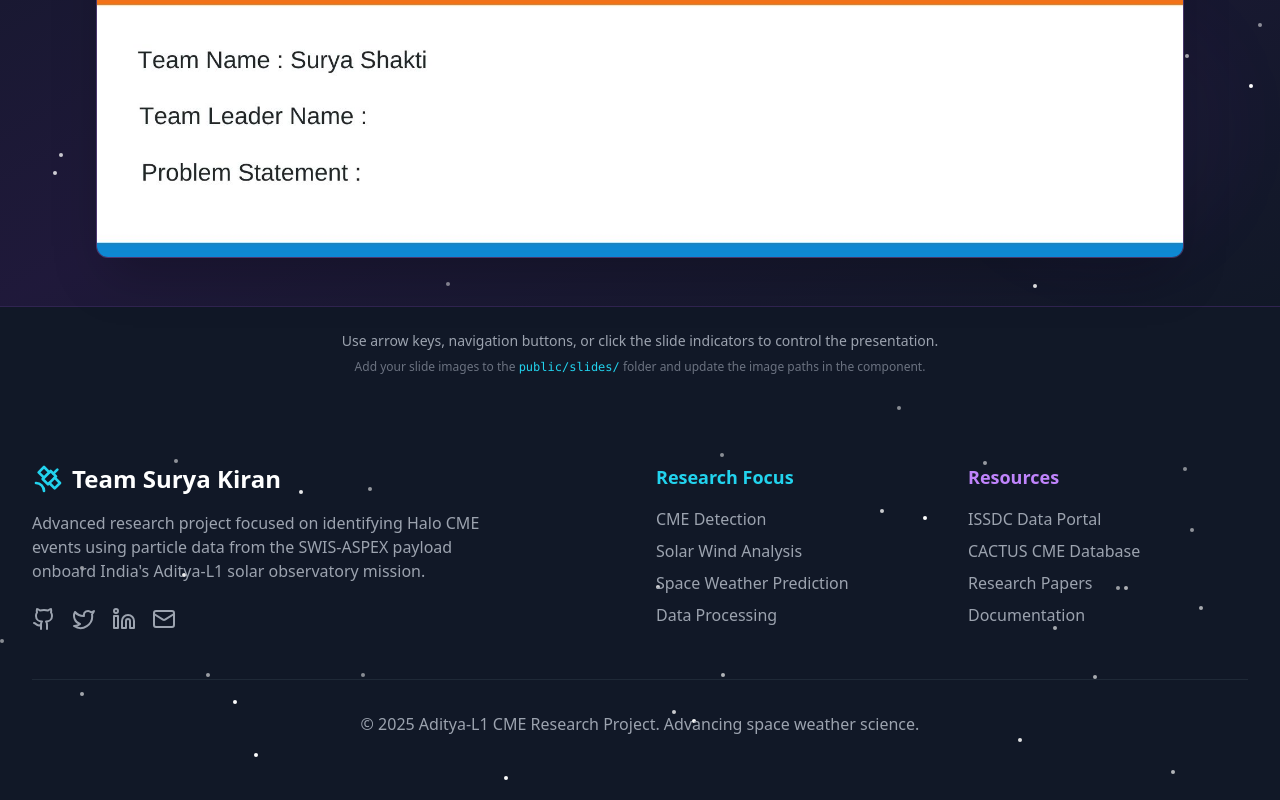
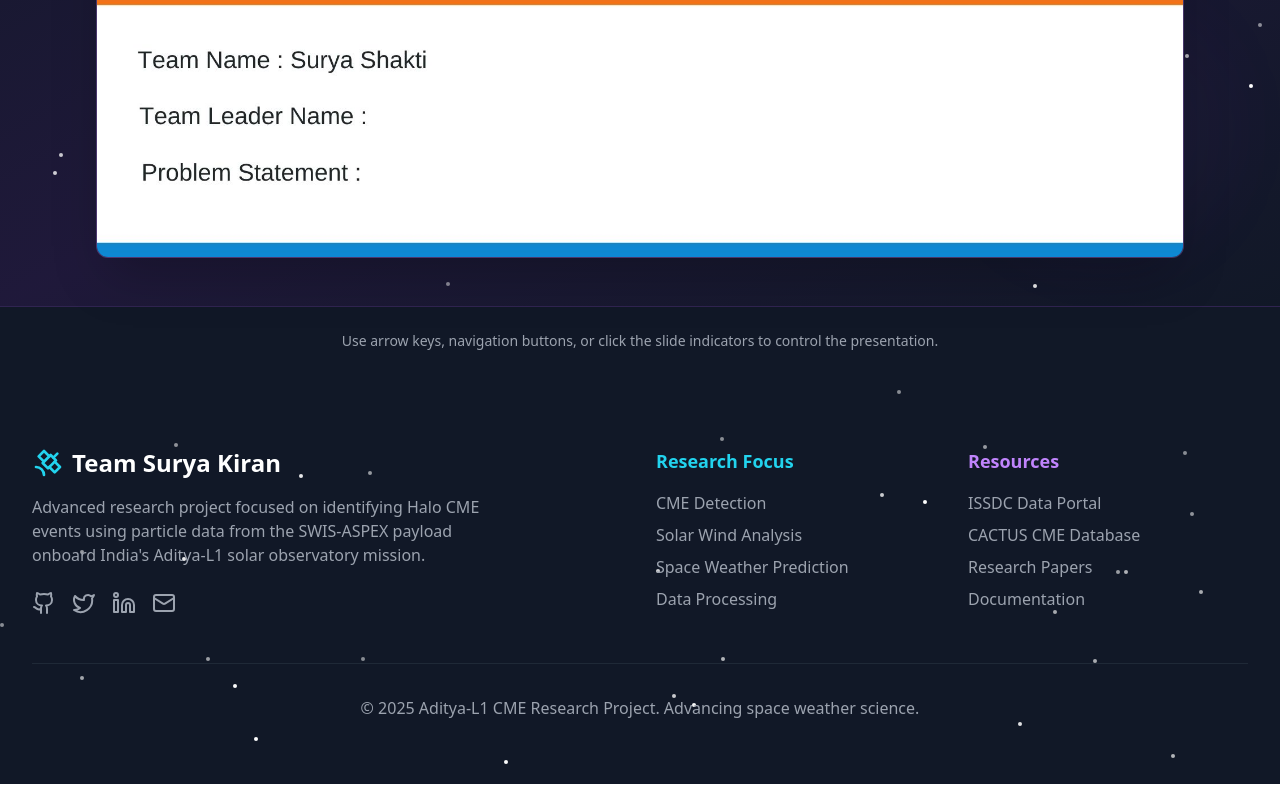
Before and after one commit to HitenJanjua/Isro, a React (Vite) app: page /presentation in a window 1280 px wide. Shown: the part 578-1378 px from the top of the page. Built offline with nearby package versions, Linux system fonts and the light colour scheme.

Commit message:
removing text(not required

```diff
--- a/src/pages/Presentation.tsx
+++ b/src/pages/Presentation.tsx
@@ -508,9 +508,7 @@ const Presentation = () => {
           <p className="text-gray-400 text-sm mb-2">
             Use arrow keys, navigation buttons, or click the slide indicators to control the presentation.
           </p>
-          <p className="text-gray-500 text-xs">
-            Add your slide images to the <code className="text-cyan-400">public/slides/</code> folder and update the image paths in the component.
-          </p>
+
         </div>
       </div>
     </div>
```
